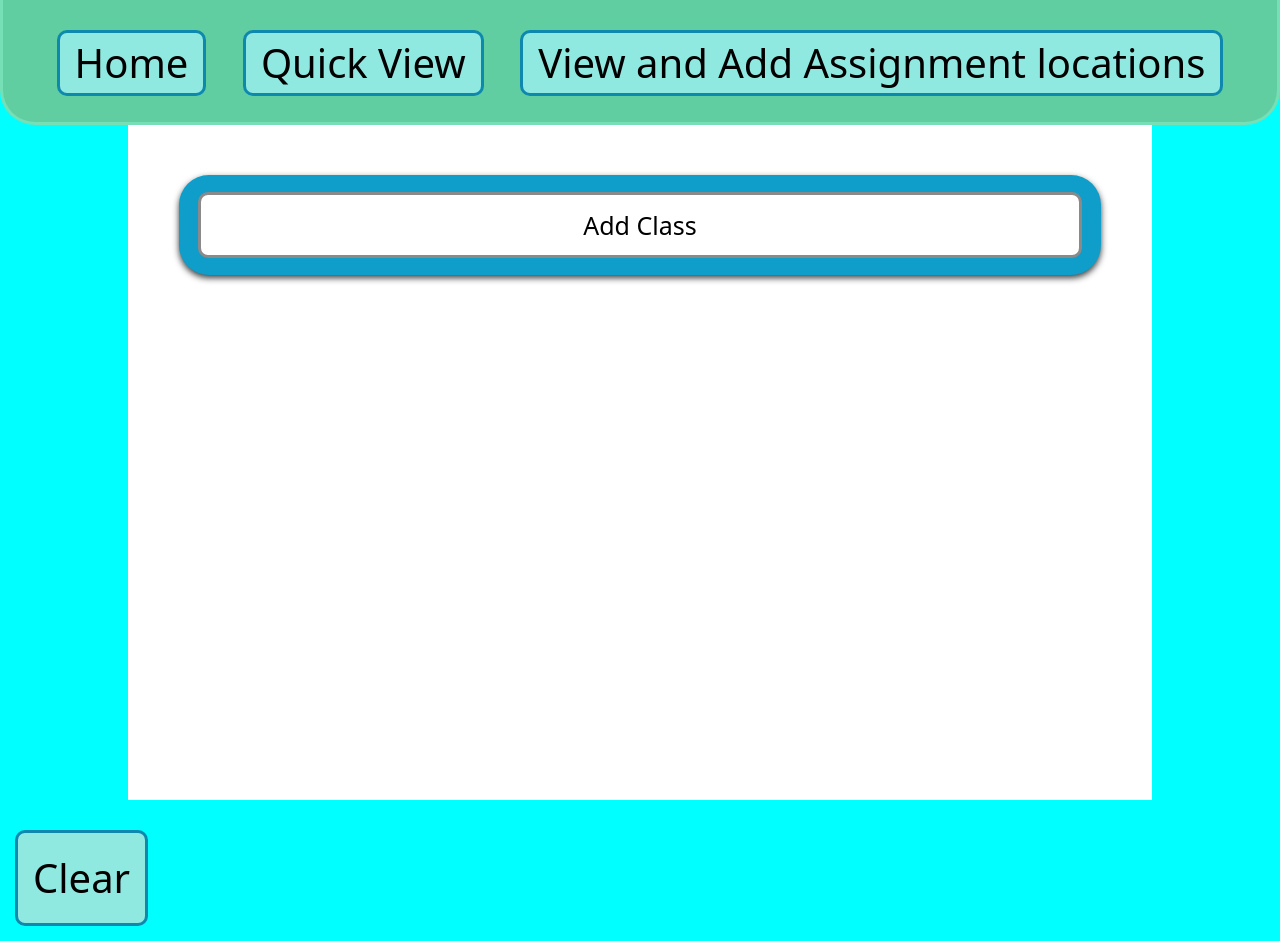
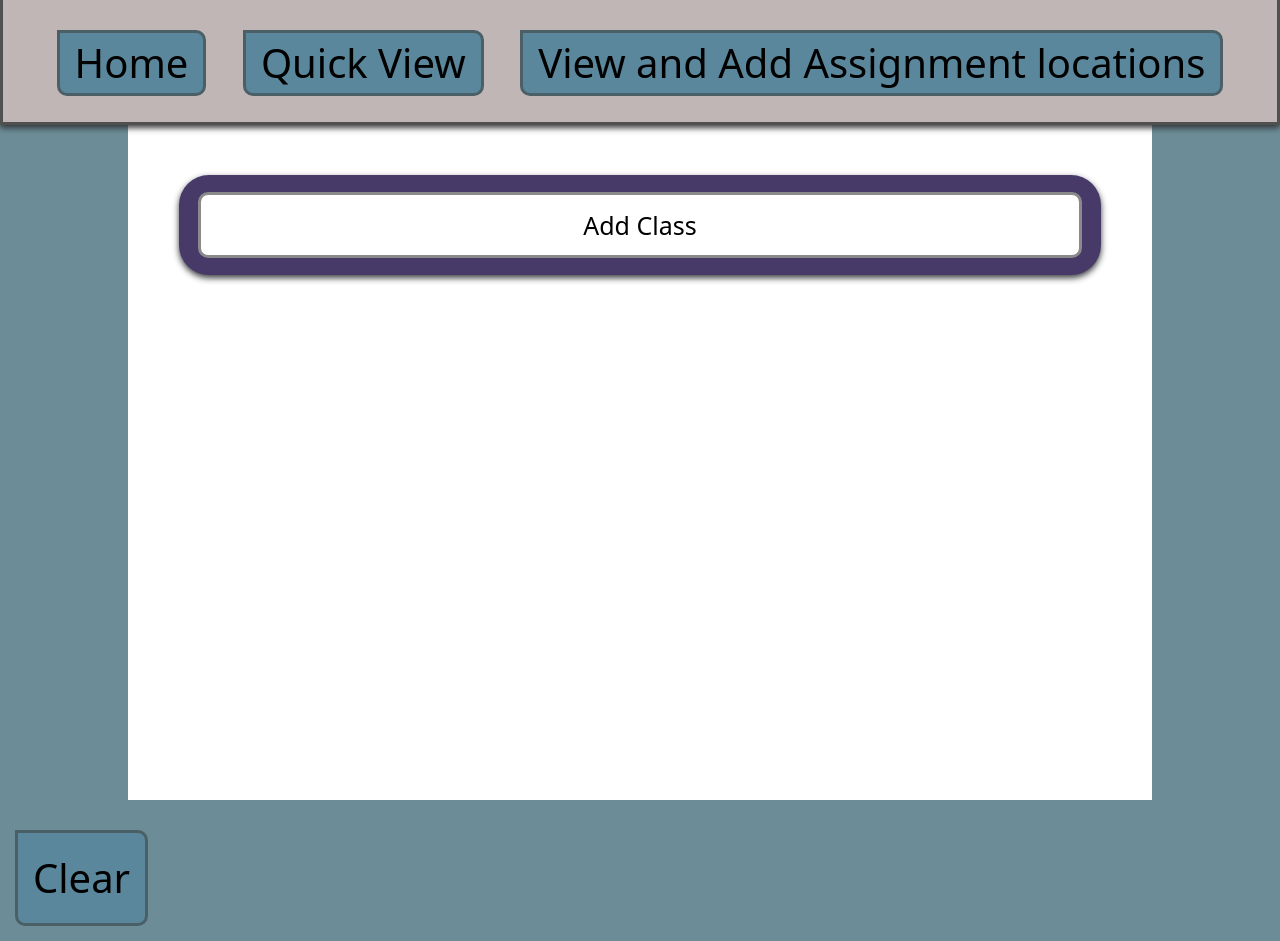
Before and after one commit to FinnRobinSchniebel/Project_3_Assignment-Tracker_From-Texas-A-and-M-account, a PHP site: page /Home.html in a window 1280 px wide. Run offline with PHP 8.4, Linux system fonts and the light colour scheme.

Commit message:
Added priority dropdown for future editing and experementing with colors.

```diff
--- a/AssignmentCreatingScripts.js
+++ b/AssignmentCreatingScripts.js
@@ -58,6 +58,10 @@ function AssignmentAddHTML(className, assignmentName, assignmentPriority, assign
         var cur = NewHTML.querySelectorAll('label')[i];
         cur.setAttribute('for', ''+cur.getAttribute('for') + NameToAddForID);
     }
+    for(var i=0; i< NewHTML.querySelectorAll("select").length; i++){
+        var cur = NewHTML.querySelectorAll('select')[i];
+        cur.setAttribute('id', ''+cur.id + NameToAddForID);
+    }
 
 
     document.getElementById(ClassNameAssignment+'Assignments').appendChild(NewHTML);
--- a/BasicHome.css
+++ b/BasicHome.css
@@ -8,18 +8,19 @@
     height: 125px;
     text-align: center;
 
-    background-color: rgb(97, 206, 161);
+    background-color: rgb(192, 182, 182);
     color: rgb(0, 0, 0);
-    border-bottom-right-radius: 35px;
-    border-bottom-left-radius: 35px;
-    border: 3px solid rgb(118, 223, 182);
+    /*border-bottom-right-radius: 35px;*/
+    /*border-bottom-left-radius: 35px;*/
+    border: 3px solid rgb(80, 80, 80);
+    box-shadow: 0px 3px 6px rgba(47, 48, 50, 0.932);
     border-top: none;
 }
 .button{
-    background-color: rgb(144, 233, 225);
+    background-color: rgb(90, 135, 156);
     margin: 15px;
     margin-top: 30px;
-    border: 3px solid rgb(15, 136, 173);
+    border: 3px solid rgb(74, 95, 102);
     color: rgb(0, 0, 0);
     border-radius: 10px;
     text-align: center;
@@ -29,10 +30,11 @@
     padding: 15px;
     padding-left: 15px;
     padding-right: 15px;
+    border-top-left-radius: 0px;
 
 }
 .background {
-    background-color: aqua;
+    background-color:rgb(108, 141, 151);
     background-position: center;
     color: rgb(0, 0, 0);
     width: 100%;
@@ -56,7 +58,7 @@
 }
 .ClassSection{
 
-    background-color: rgb(15, 157, 201);
+    background-color: rgb(19, 62, 77);
     box-shadow: 0px 3px 6px rgba(47, 48, 50, 0.932);
 
     border-radius: 30px;
@@ -114,7 +116,7 @@
     border-radius: 10px;
 }
 .ClassAssignmentsOutline{
-    background-color: rgb(105, 181, 204);
+    background-color: rgb(36, 106, 129);
     box-shadow: 0px 3px 6px rgba(47, 48, 50, 0.932);
     border-bottom-left-radius: 50px;
     border-bottom-right-radius: 50px;
@@ -130,7 +132,7 @@
     font-size: 15px;
 }
 .ClassAssignments{
-    background-color: rgb(105, 181, 204);
+    background-color: rgb(36, 106, 129);
     border-radius: 50px;
     color: rgb(0, 0, 0);
     padding: 5px;
@@ -355,7 +357,7 @@
 
 /* add assignment  */
 .AddAssignmentTop{
-    background-color: rgb(0, 255, 255);
+    background-color: rgb(71, 58, 104);
     color: rgb(0, 0, 0);
     box-shadow: 0px 3px 6px rgba(47, 48, 50, 0.932);
 
@@ -473,8 +475,8 @@
 }
 
 .NewClassName{
-    background-color: rgb(105, 181, 204);
-    border-radius: 50px;
+    background-color: rgb(36, 106, 129);
+    border-radius: 10px;
     color: rgb(0, 0, 0);
     padding: 3px;
     width: 50%;
@@ -489,7 +491,7 @@
 
 .AddClassSection{
     margin-top: 40px;
-    background-color: rgb(15, 157, 201);
+    background-color: rgb(71, 58, 104);
     box-shadow: 0px 3px 6px rgba(47, 48, 50, 0.932);
     border-radius: 30px;
     color: rgb(0, 0, 0);
--- a/Home.html
+++ b/Home.html
@@ -1,18 +1,21 @@
 <!DOCTYPE HTML PUBLIC "-//W3C//DTD HTML 4.01 Transitional//EN">
 <html>
+
 <head>
 	<script src="AssignmentCreatingScripts.js"></script>
 	<script src="https://ajax.googleapis.com/ajax/libs/jquery/3.6.0/jquery.min.js"></script> <!-- for sorting -->
-    <link href="https://cdn.jsdelivr.net/npm/bootstrap@5.1.3/dist/css/bootstrap.min.css" rel="stylesheet" integrity="sha384-1BmE4kWBq78iYhFldvKuhfTAU6auU8tT94WrHftjDbrCEXSU1oBoqyl2QvZ6jIW3" crossorigin="anonymous">
-    <script src="https://cdn.jsdelivr.net/npm/bootstrap@5.1.3/dist/js/bootstrap.bundle.min.js" integrity="sha384-ka7Sk0Gln4gmtz2MlQnikT1wXgYsOg+OMhuP+IlRH9sENBO0LRn5q+8nbTov4+1p" crossorigin="anonymous"></script>
-    <link id="BasicHome" rel="stylesheet" type="text/css" href="BasicHome.css"/>
+	<link href="https://cdn.jsdelivr.net/npm/bootstrap@5.1.3/dist/css/bootstrap.min.css" rel="stylesheet"
+		integrity="sha384-1BmE4kWBq78iYhFldvKuhfTAU6auU8tT94WrHftjDbrCEXSU1oBoqyl2QvZ6jIW3" crossorigin="anonymous">
+	<script src="https://cdn.jsdelivr.net/npm/bootstrap@5.1.3/dist/js/bootstrap.bundle.min.js"
+		integrity="sha384-ka7Sk0Gln4gmtz2MlQnikT1wXgYsOg+OMhuP+IlRH9sENBO0LRn5q+8nbTov4+1p"
+		crossorigin="anonymous"></script>
+	<link id="BasicHome" rel="stylesheet" type="text/css" href="BasicHome.css" />
 	<title>Assignment Stacker Home</title>
 	<script src="scripts.js"></script>
 	<script src="scriptHomeSort.js"> </script>
 </head>
 
-<body class= background>
-    <!-- TEST COMMIT -->
+<body class=background>
 
 	<div class="content">
 
@@ -31,7 +34,8 @@
 			</p>
 		</div>
 		<!-- Add Class Button **This section was copy pasted in** -->
-        <button class="AddClassSection" type="button" data-bs-toggle="collapse" data-bs-target="#CollapseAddClass" aria-expanded="false" aria-controls="CollapseCourse">
+		<button class="AddClassSection" type="button" data-bs-toggle="collapse" data-bs-target="#CollapseAddClass"
+			aria-expanded="false" aria-controls="CollapseCourse">
 			<div class="AddClass">
 				Add Class
 			</div>
@@ -53,10 +57,13 @@
 
 
 	<!--reference for creating new unique class-->
-    <template id="NewAssignmentTemp"> <!-- used for adding new assignments-->
+	<template id="NewAssignmentTemp">
+		<!-- used for adding new assignments-->
 
-        <div id="Assignment" class="Assignment" data-due="05/20 03:25" data-timeleft="2" data-priority="1" >
-            <button class="AssignmentOverview" type="button" data-bs-toggle="collapse" data-bs-target="#Collapse" aria-expanded="false" aria-controls="CollapseCourse" id="Overview"> <!-- Will need unique target in future-->
+		<div id="Assignment" class="Assignment" data-due="05/20 03:25" data-timeleft="2" data-priority="1">
+			<button class="AssignmentOverview" type="button" data-bs-toggle="collapse" data-bs-target="#Collapse"
+				aria-expanded="false" aria-controls="CollapseCourse" id="Overview">
+				<!-- Will need unique target in future-->
 				<div class="AssignmentPriority" id="PriorityField">
 					Priority: 1
 				</div>
@@ -65,33 +72,41 @@
 
 				</div>
 				<!--start date-->
-                <div class="AssignmentDuedate AssignmentStartDate" id="StartDate"> <!-- has two classes for identification Will need unique id-->
-                    <label for="Start_">Start date:</label> <input id="Start_" type="datetime-local" value="2022-04-03T19:59" aria-readonly="true">
+				<div class="AssignmentDuedate AssignmentStartDate" id="StartDate">
+					<!-- has two classes for identification Will need unique id-->
+					<label for="Start_">Start date:</label> <input id="Start_" type="datetime-local"
+						value="2022-04-03T19:59" aria-readonly="true">
 				</div>
 
 				<!--Progress bar item-->
-                <div class="progress justify-content-end" id="progressbarCont" style="width: 25%; float: left; margin-top: 15px">
-                    <div class="progress-bar" role="progressbar" id="ProgressBar" style="width: 50%" aria-valuenow="25" aria-valuemin="100" aria-valuemax="0">
+				<div class="progress justify-content-end" id="progressbarCont"
+					style="width: 25%; float: left; margin-top: 15px">
+					<div class="progress-bar" role="progressbar" id="ProgressBar" style="width: 50%" aria-valuenow="25"
+						aria-valuemin="100" aria-valuemax="0">
 						<div id="TimeLeftBarText">
 							2 days
 						</div>
 					</div>
 				</div>
 				<!--end date-->
-                <div class="AssignmentDuedate" id="EndDate"> <!-- Will need unique id -->
+				<div class="AssignmentDuedate" id="EndDate">
+					<!-- Will need unique id -->
 					<label for="Due_">Due date:</label> <input id="Due_" type="datetime-local" value="2022-04-09T19:59">
 				</div>
 
 			</button>
 
-            <div class="collapse" id="Collapse"> <!-- Will need unique id in future-->
-                <div class="AssignmentOutline clearfix" id="OutsideForSizeFix"> <!-- This div is needed to make the outside expand correctly-->
+			<div class="collapse" id="Collapse">
+				<!-- Will need unique id in future-->
+				<div class="AssignmentOutline clearfix" id="OutsideForSizeFix">
+					<!-- This div is needed to make the outside expand correctly-->
 					<div class="AssignmentInfo" id="AssignmentInfo">
 						<div class="leftside" id="LeftDivs">
 							<div class="AssignmentLink" id="AssignmentWarper">
 								<p>
 									Assignment Link:
-                                    <div class="genericWrittingBox" contenteditable="true"  id="AssignmentLink"> <!-- Will need unique id in future-->
+								<div class="genericWrittingBox" contenteditable="true" id="AssignmentLink">
+									<!-- Will need unique id in future-->
 								</div>
 
 								</p>
@@ -100,7 +115,8 @@
 							<div class="AssignmentRelatedLinks" id="RelatedlinkWrapper">
 								<p>
 									Related Links:
-                                    <div class="genericWrittingBox" contenteditable="true" id="RelatedLinks"> <!-- needs unique id-->
+								<div class="genericWrittingBox" contenteditable="true" id="RelatedLinks">
+									<!-- needs unique id-->
 
 								</div>
 								</p>
@@ -108,21 +124,32 @@
 							</div>
 						</div>
 						<div class="rightside" id="RightDivs">
-                            <div class="AssignmentDetails" id="AssigmentDetailWrapper" >
+							<div class="AssignmentDetails" id="AssigmentDetailWrapper">
 								<p>
 									Details:
-                                    <div class="genericWrittingBox" contenteditable="true" id="Details"> <!-- Will need unique id in future-->
+								<div class="genericWrittingBox" contenteditable="true" id="Details">
+									<!-- Will need unique id in future-->
 									This is a demo assignment.
 								</div>
 								</p>
 							</div>
+							<Label for="PriorityField">Priority:</Label>
+							<select class="selectpicker" aria-label="Priority select table" id="PriorityField">
+								<option value="1">1</option>
+								<option value="2">2</option>
+								<option value="3">3</option>
+								<option value="4">4</option>
+								<option value="5">5</option>
+							</select>
+
 							<div class="AssignmentStatus" id="CheckBoxWrapper">
-                                <input type="checkbox" class="btn-check" id="CheckBoxComplete" autocomplete="off" onclick="completeButton('Overview', 'CheckBoxComplete')"><!-- Will need unique ids in future-->
+								<input type="checkbox" class="btn-check" id="CheckBoxComplete" autocomplete="off"
+									onclick="completeButton('Overview', 'CheckBoxComplete')">
+								<!-- Will need unique ids in future-->
 								<label class="btn btn-outline-success" for="CheckBoxComplete">Complete</label><br>
 							</div>
 						</div>
 					</div>
-
 				</div>
 			</div>
 		</div>
--- a/scriptHomeSort.js
+++ b/scriptHomeSort.js
@@ -7,8 +7,6 @@ function sortAssignmentBy(locationD, sortBy){
         var contentA = parseInt( $(a).data(sortBy));
 
         var contentB = parseInt( $(b).data(sortBy));
-        console.debug(contentA);
-        console.debug(contentB);
         return (contentA < contentB) ? -1 : (contentA > contentB) ? 1 : 0;
 
     }).appendTo(locationD);
--- a/scripts.js
+++ b/scripts.js
@@ -62,17 +62,14 @@ function removeClass(){
     // takes the space away to ensure variables are properly named
     // var inputClassName = inputClassNameDisplay.replaceAll(" ", "_");
     // inputClassName = inputClassName.trim();
-    console.debug(inputClassNameDisplay);
     //used to remove class
     const element = document.getElementById(inputClassNameDisplay);
-    console.debug(element);
     element.remove();
 
-    console.debug("Before Delete")
+
     printClassList();
     // removes class from classList
     deleteClass(inputClassNameDisplay);
-    console.debug("After Delete")
     printClassList();
 
 }
```
Lines whose indentation alone changed are shown as unchanged.
